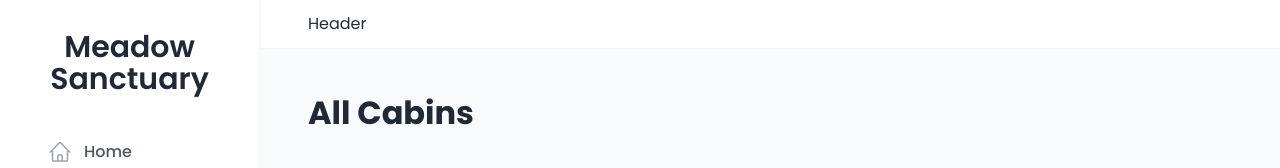
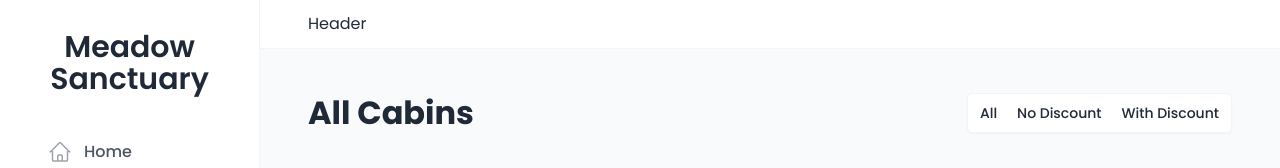
Before and after one commit to indunil-jay/meadow-sanctuary, a React (Vite) app: page /cabins in a window 1280 px wide. Shown: the top 168 px of the page. Built offline with nearby package versions, Linux system fonts and the light colour scheme; no server answers; the database is empty; a web font is replaced by a local one.

Commit message:
add filter option filter with discount

```diff
--- a/src/components/ui/Row.tsx
+++ b/src/components/ui/Row.tsx
@@ -10,7 +10,7 @@ const Row = styled.div<RowType>`
   ${(props) =>
     props.type === "horizontal" &&
     css`
-      justify-content: flex-end;
+      justify-content: space-between;
       align-items: center;
       gap: 1.6rem;
     `}
--- a/src/components/ui/Table.tsx
+++ b/src/components/ui/Table.tsx
@@ -10,9 +10,9 @@ const StyledTable = styled.div`
   overflow: hidden;
 `;
 
-const CommonRow = styled.header<{ columns: string }>`
+const CommonRow = styled.header<{ $columns: string }>`
   display: grid;
-  grid-template-columns: ${(props) => props.columns};
+  grid-template-columns: ${(props) => props.$columns};
   column-gap: 2.4rem;
   align-items: center;
   transition: none;
@@ -94,7 +94,7 @@ const Table = ({
 const Header = ({ children }: { children: React.ReactNode }) => {
   const { columns } = useTable();
   return (
-    <StyledHeader columns={columns} role="row" as="header">
+    <StyledHeader $columns={columns} role="row" as="header">
       {children}
     </StyledHeader>
   );
@@ -103,7 +103,7 @@ const Header = ({ children }: { children: React.ReactNode }) => {
 const Row = ({ children }: { children: React.ReactNode }) => {
   const { columns } = useTable();
   return (
-    <StyledRow columns={columns} role="row">
+    <StyledRow $columns={columns} role="row">
       {children}
     </StyledRow>
   );
--- a/src/features/cabins/CabinTable.tsx
+++ b/src/features/cabins/CabinTable.tsx
@@ -3,14 +3,30 @@ import Spinner from "../../components/ui/Spinner";
 import useGetCabin from "./hooks/useGetCabin";
 import Table from "../../components/ui/Table";
 import { TCabin } from "../../services/apiCabins";
+import { useSearchParams } from "react-router-dom";
 
 const CabinTable = () => {
   const { cabins, isGettingCabins } = useGetCabin();
-
-  if (isGettingCabins) return <Spinner />;
+  const [searchParams] = useSearchParams();
 
   //TODO: create component later
   if (!cabins) return <p>Seems to be no cabins in the database.</p>;
+
+  const filterValue = searchParams.get("discount") || "all";
+
+  let filterCabins: TCabin[] = [];
+
+  if (filterValue === "all") {
+    filterCabins = cabins;
+  }
+  if (filterValue === "no-discount") {
+    filterCabins = cabins?.filter((cabin) => cabin.discount === 0);
+  }
+  if (filterValue === "with-discount") {
+    filterCabins = cabins?.filter((cabin) => cabin.discount > 0);
+  }
+
+  if (isGettingCabins) return <Spinner />;
 
   return (
     <Table columns="0.6fr 1.8fr 2.2fr 1fr 1fr 1fr">
@@ -24,7 +40,7 @@ const CabinTable = () => {
       </Table.Header>
 
       <Table.Body<TCabin>
-        data={cabins}
+        data={filterCabins}
         render={(cabin) => <CabinRow cabin={cabin} key={cabin.id} />}
       />
     </Table>
--- /dev/null
+++ b/src/features/cabins/CabinTableOperations.tsx
@@ -0,0 +1,12 @@
+import Filter from "./Filter";
+import TableOperations from "./TableOperations";
+
+const CabinTableOperations = () => {
+  return (
+    <TableOperations>
+      <Filter />
+    </TableOperations>
+  );
+};
+
+export default CabinTableOperations;
--- /dev/null
+++ b/src/features/cabins/Filter.tsx
@@ -0,0 +1,62 @@
+import { useSearchParams } from "react-router-dom";
+import styled, { css } from "styled-components";
+
+const StyledFilter = styled.div`
+  border: 1px solid var(--color-grey-100);
+  background-color: var(--color-grey-0);
+  box-shadow: var(--shadow-sm);
+  border-radius: var(--border-radius-sm);
+  padding: 0.4rem;
+  display: flex;
+  gap: 0.4rem;
+`;
+
+const FilterButton = styled.button<{ $active?: "false" | "active" }>`
+  background-color: var(--color-grey-0);
+  border: none;
+  text-transform: capitalize;
+
+  ${(props) =>
+    props.$active === "active" &&
+    css`
+      background-color: var(--color-brand-600);
+      color: var(--color-brand-50);
+    `}
+
+  border-radius: var(--border-radius-sm);
+  font-weight: 500;
+  font-size: 1.4rem;
+  /* To give the same height as select */
+  padding: 0.44rem 0.8rem;
+  transition: all 0.3s;
+
+  &:hover:not(:disabled) {
+    background-color: var(--color-brand-600);
+    color: var(--color-brand-50);
+  }
+`;
+
+FilterButton.defaultProps = {
+  $active: "false",
+};
+
+const Filter = () => {
+  const [searchParams, setSearchParams] = useSearchParams();
+  const handleClicK = (value: string) => {
+    searchParams.set("discount", value);
+    setSearchParams(searchParams);
+  };
+  return (
+    <StyledFilter>
+      <FilterButton onClick={() => handleClicK("all")}>All</FilterButton>
+      <FilterButton onClick={() => handleClicK("no-discount")}>
+        No discount
+      </FilterButton>
+      <FilterButton onClick={() => handleClicK("with-discount")}>
+        With Discount
+      </FilterButton>
+    </StyledFilter>
+  );
+};
+
+export default Filter;
--- /dev/null
+++ b/src/features/cabins/TableOperations.tsx
@@ -0,0 +1,9 @@
+import styled from 'styled-components';
+
+const TableOperations = styled.div`
+  display: flex;
+  align-items: center;
+  gap: 1.6rem;
+`;
+
+export default TableOperations;
--- a/src/pages/Cabins.tsx
+++ b/src/pages/Cabins.tsx
@@ -1,10 +1,15 @@
+import Row from "../components/ui/Row";
 import AddCabin from "../features/cabins/AddCabin";
 import CabinTable from "../features/cabins/CabinTable";
+import CabinTableOperations from "../features/cabins/CabinTableOperations";
 
 const Cabins = () => {
   return (
     <>
-      <h1>All Cabins</h1>
+      <Row>
+        <h1>All Cabins</h1>
+        <CabinTableOperations />
+      </Row>
       <CabinTable />
       <AddCabin />
     </>
```
Also changed, not shown: src/main.tsx (+7 -8 lines).
